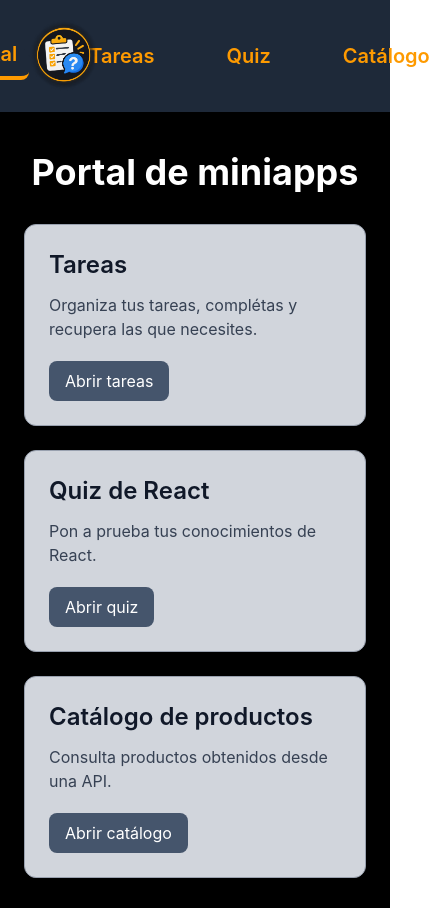
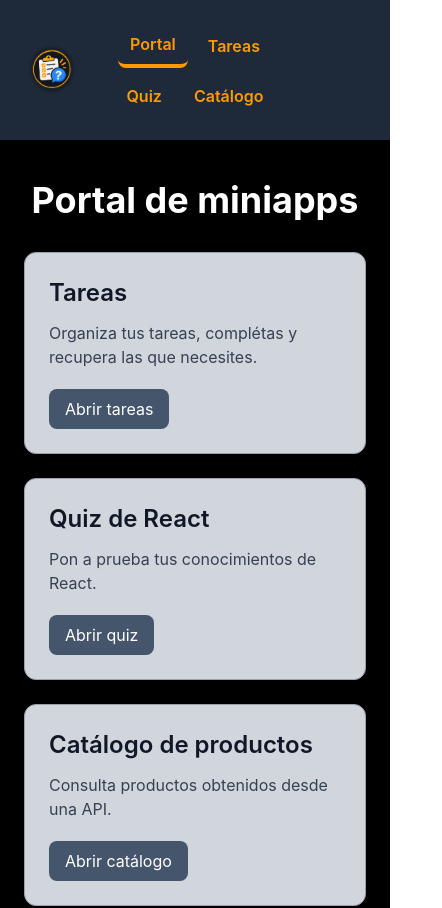
Before and after one commit to josepracticas123/Practicas-2, a React (Vite) app in the folder devquest/: page / in a window 390 px wide. Shown: the top 908 px of the page, 442 px wide, since content can reach past the window. Built offline with nearby package versions, Linux system fonts and the light colour scheme.

Commit message:
fix: corregir el tipo de favicon en index.html y ajustar estilos en Header.jsx

```diff
--- a/devquest/index.html
+++ b/devquest/index.html
@@ -2,7 +2,7 @@
 <html lang="en">
   <head>
     <meta charset="UTF-8" />
-    <link rel="icon" type="image/svg+xml" href="/favicon.svg" />
+    <link rel="icon" type="image/png" href="/favicon.png" />
     <meta name="viewport" content="width=device-width, initial-scale=1.0" />
     <link href="/src/index.css" rel="stylesheet">
     <title>Tareas & Quiz</title>
--- a/devquest/src/components/Header.jsx
+++ b/devquest/src/components/Header.jsx
@@ -24,17 +24,16 @@ function Header() {
 
   return (
     <header className="bg-gray-800 text-white">
-      <nav className="relative flex items-center justify-center gap-12 py-8">
-
+      <nav className="relative flex flex-wrap items-center justify-center gap-2 px-24 py-6 sm:gap-6 sm:px-6 sm:py-8">
         {/* Logo */}
         <NavLink
           to="/"
-          className="absolute left-6 rounded-lg transition hover:scale-105"
+          className="absolute left-6"
         >
           <img
             src={logo}
             alt="Logo del portal"
-            className="h-20 w-20 object-contain"
+            className="h-14 w-14 object-contain sm:h-20 sm:w-20"
           />
         </NavLink>
 
@@ -45,22 +44,13 @@ function Header() {
             to={link.to}
             end={link.to === "/"}
             className={({ isActive }) =>
-              `text-center text-xl font-semibold text-amber-500 px-3 py-2
-              rounded-lg
-              transition
-              hover:bg-gray-700
-              hover:text-amber-300
-              hover:scale-105
-              focus:outline-none
-              focus-visible:ring-2
-              focus-visible:ring-amber-400
-              focus-visible:ring-offset-2
+              `rounded-lg px-3 py-2 text-center text-base font-semibold text-amber-500
+              transition hover:bg-gray-700 hover:text-amber-300 hover:scale-105
+              focus:outline-none focus-visible:ring-2
+              focus-visible:ring-amber-400 focus-visible:ring-offset-2
               focus-visible:ring-offset-gray-800
-              ${
-                isActive
-                  ? "border-b-4 border-amber-500"
-                  : ""
-              }`
+              sm:text-xl
+              ${isActive ? "border-b-4 border-amber-500" : ""}`
             }
           >
             {link.text}
```
Also changed, not shown: 1 other file (tests, documents, lock files or other folders).
